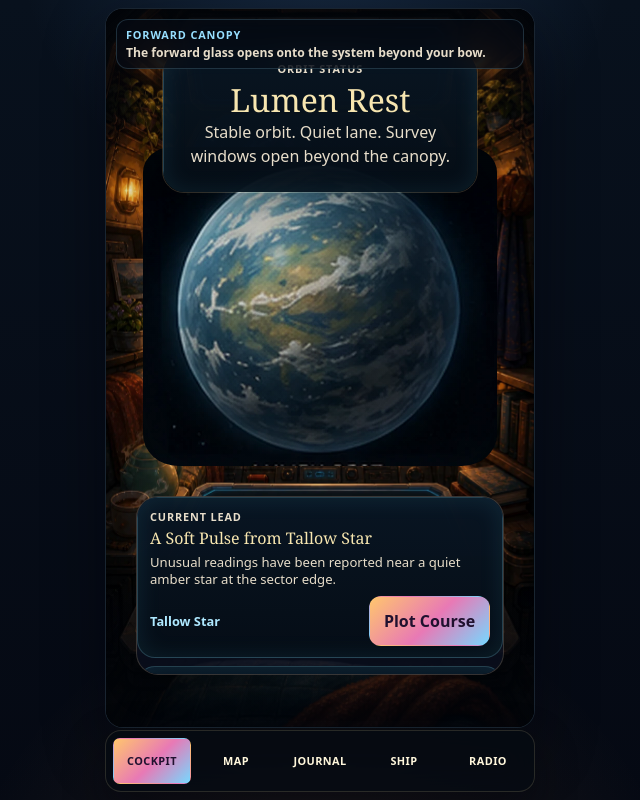
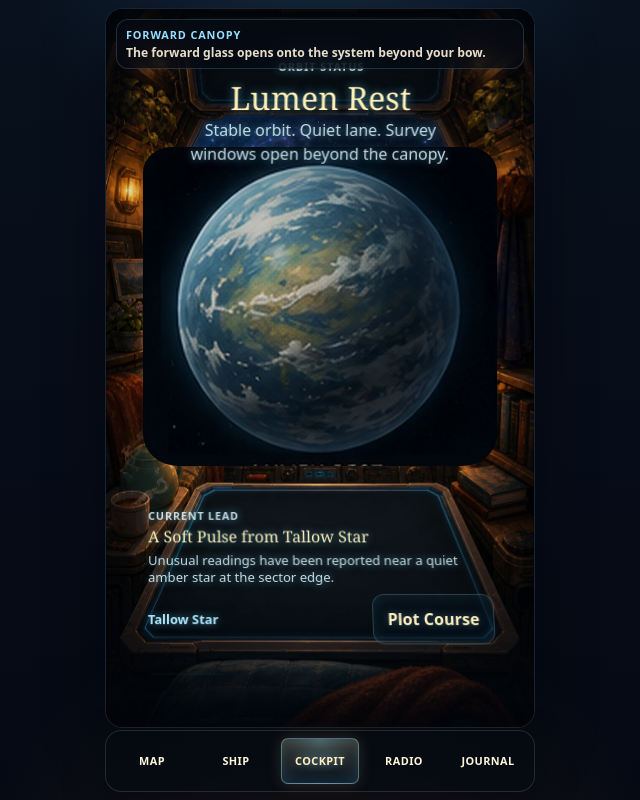
Before and after one commit to jameson5555/amongquietstars, a React (Vite) app: page / in a window 1280 px wide. Shown: the whole page, without its empty margins (320-960 px from the left). Built offline with nearby package versions, Linux system fonts and the light colour scheme.

Commit message:
better boot screens and bottom nav

```diff
--- a/src/App.tsx
+++ b/src/App.tsx
@@ -24,11 +24,11 @@ const primaryViewIds = ['cockpit', 'map', 'journal', 'ship', 'radio'] as const;
 type PrimaryViewId = (typeof primaryViewIds)[number];
 
 const navItems: Array<{ id: PrimaryViewId; label: string }> = [
+  { id: 'map', label: 'Map' },
+  { id: 'ship', label: 'Ship' },
   { id: 'cockpit', label: 'Cockpit' },
-  { id: 'map', label: 'Map' },
-  { id: 'journal', label: 'Journal' },
-  { id: 'ship', label: 'Ship' },
-  { id: 'radio', label: 'Radio' }
+  { id: 'radio', label: 'Radio' },
+  { id: 'journal', label: 'Journal' }
 ];
 
 const resourceLabels: Array<keyof PlayerState['resources']> = ['fuel', 'supplies', 'hull', 'credits'];
--- a/src/styles.css
+++ b/src/styles.css
@@ -170,9 +170,20 @@ button {
   font-size: 0.7rem;
 }
 
-.nav-button.active,
+.nav-button.active {
+  border-color: rgba(151, 223, 255, 0.46);
+  background:
+    radial-gradient(circle at 50% 0%, rgba(151, 223, 255, 0.24), transparent 58%),
+    linear-gradient(180deg, rgba(246, 210, 139, 0.2), rgba(12, 26, 40, 0.56));
+  box-shadow:
+    inset 0 0 18px rgba(104, 220, 255, 0.18),
+    0 0 16px rgba(246, 210, 139, 0.16);
+  color: #fff1bf;
+  text-shadow: 0 0 10px rgba(151, 223, 255, 0.5);
+}
+
 .primary-action {
-  background: linear-gradient(135deg, #ffc66d, #e879b5 52%, #77d8ff);
+  background: linear-gradient(135deg, #ffd98d, #8fe7ff);
   border-color: transparent;
   color: #20112f;
 }
@@ -2141,6 +2152,130 @@ body {
   max-height: min(31vh, 280px);
 }
 
+/* Text-only screen overlays: the generated art supplies the physical panels. */
+
+.cabin-experience {
+  --screen-transform: none;
+}
+
+.cabin-experience .overlay-band,
+.cabin-experience .overlay-shell,
+.cabin-experience .tablet-surface,
+.cabin-experience .holo-panel,
+.cabin-experience .ship-screen-panel,
+.cabin-experience .ship-upgrades-panel,
+.cabin-experience .radio-display {
+  border: 0;
+  background: transparent;
+  box-shadow: none;
+  backdrop-filter: none;
+  color: #dff8ff;
+  text-shadow:
+    0 0 8px rgba(130, 230, 255, 0.52),
+    0 0 18px rgba(80, 190, 255, 0.2);
+}
+
+.cabin-experience .holo-panel,
+.cabin-experience .overlay-shell,
+.cabin-experience .tablet-surface,
+.cabin-experience .ship-screen-panel,
+.cabin-experience .ship-upgrades-panel,
+.cabin-experience .radio-display {
+  transform: var(--screen-transform);
+  transform-origin: center;
+}
+
+.cabin-experience .system-card,
+.cabin-experience .journal-entry,
+.cabin-experience .upgrade-card,
+.cabin-experience .radio-message,
+.cabin-experience .ship-resource {
+  border-color: rgba(151, 223, 255, 0.1);
+  background: transparent;
+  box-shadow: none;
+}
+
+.cabin-experience .ship-resource {
+  padding: 8px 0;
+}
+
+.cabin-experience .ceiling-map {
+  border-color: rgba(151, 223, 255, 0.12);
+  background: transparent;
+  box-shadow: none;
+}
+
+.cabin-experience .radio-message,
+.cabin-experience .journal-entry,
+.cabin-experience .upgrade-card,
+.cabin-experience .system-card {
+  padding-inline: 0;
+}
+
+.cabin-experience .overlay-heading h2,
+.cabin-experience .holo-panel h2,
+.cabin-experience .holo-panel h3,
+.cabin-experience .tablet-heading h2,
+.cabin-experience .section-title {
+  color: #fff0b7;
+}
+
+.cabin-experience .overlay-heading p,
+.cabin-experience .holo-panel p,
+.cabin-experience .tablet-surface p,
+.cabin-experience .radio-message p,
+.cabin-experience .upgrade-card p,
+.cabin-experience .system-card p,
+.cabin-experience .tablet-empty,
+.cabin-experience .radio-empty {
+  color: rgba(222, 246, 255, 0.88);
+}
+
+.cabin-experience .eyebrow,
+.cabin-experience .entry-topline span,
+.cabin-experience .entry-topline strong {
+  color: #9ee7ff;
+  text-shadow: 0 0 10px rgba(116, 218, 255, 0.6);
+}
+
+.cabin-experience .primary-action,
+.cabin-experience .small-action,
+.cabin-experience .reset-button {
+  border-color: rgba(151, 223, 255, 0.24);
+  background: rgba(7, 20, 31, 0.36);
+  color: #fff1bf;
+  box-shadow: inset 0 0 16px rgba(96, 220, 255, 0.1);
+  text-shadow: 0 0 10px rgba(151, 223, 255, 0.38);
+}
+
+.view-cockpit .cockpit-top-band .holo-panel {
+  --screen-transform: perspective(520px) rotateX(-3deg) skewX(-1deg);
+}
+
+.view-cockpit .cockpit-bottom-band .holo-panel {
+  --screen-transform: perspective(620px) rotateX(6deg) skewX(1.5deg);
+}
+
+.view-map .map-shell {
+  --screen-transform: perspective(760px) rotateX(2deg) skewX(-1.4deg);
+}
+
+.view-journal .tablet-surface {
+  --screen-transform: perspective(720px) rotateX(5deg) skewX(-1deg);
+}
+
+.view-ship .ship-screen-panel {
+  --screen-transform: perspective(680px) rotateY(-4deg) skewY(0.5deg);
+}
+
+.view-ship .ship-upgrades-panel {
+  --screen-transform: perspective(720px) rotateY(-3deg) skewY(-0.6deg);
+}
+
+.view-radio .radio-display {
+  --screen-transform: perspective(720px) rotateY(-4deg) skewY(0.7deg);
+}
+
 /* Transition-aware overlay booting */
 
 .scene-status,
@@ -2187,7 +2322,7 @@ body {
 .overlays-ready .ship-screen-panel,
 .overlays-ready .ship-upgrades-panel,
 .overlays-ready .radio-display {
-  animation: panel-boot 360ms ease-out both;
+  animation: panel-boot 520ms steps(2, end) both;
 }
 
 .overlays-ready .holo-panel::after,
@@ -2201,9 +2336,15 @@ body {
   inset: 0;
   pointer-events: none;
   border-radius: inherit;
-  background: linear-gradient(180deg, rgba(151, 223, 255, 0.16), rgba(151, 223, 255, 0));
+  background:
+    repeating-linear-gradient(
+      180deg,
+      rgba(151, 223, 255, 0.16) 0 1px,
+      transparent 1px 4px
+    ),
+    linear-gradient(180deg, rgba(151, 223, 255, 0.22), rgba(151, 223, 255, 0));
   mix-blend-mode: screen;
-  animation: screen-scan 460ms ease-out both;
+  animation: screen-scan 620ms ease-out both;
 }
 
 @keyframes overlay-boot {
@@ -2227,13 +2368,31 @@ body {
 }
 
 @keyframes panel-boot {
-  from {
+  0% {
     opacity: 0;
-    transform: translate3d(0, 10px, 0) scale(0.985);
-  }
-  to {
+    filter: brightness(0.6) saturate(0.7);
+    transform: var(--screen-transform) translate3d(0, 8px, 0) scale(0.985);
+  }
+  18% {
+    opacity: 0.82;
+    filter: brightness(1.55) saturate(1.2);
+    transform: var(--screen-transform) translate3d(0, 2px, 0) scale(0.995);
+  }
+  31% {
+    opacity: 0.26;
+    filter: brightness(0.8);
+  }
+  48% {
+    opacity: 0.95;
+    filter: brightness(1.2);
+  }
+  63% {
+    opacity: 0.58;
+  }
+  100% {
     opacity: 1;
-    transform: translate3d(0, 0, 0) scale(1);
+    filter: brightness(1);
+    transform: var(--screen-transform) translate3d(0, 0, 0) scale(1);
   }
 }
 
```
